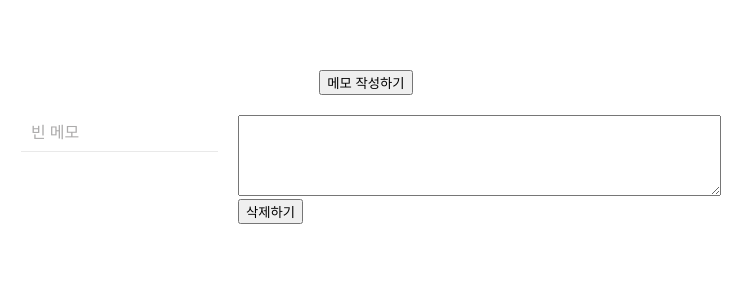
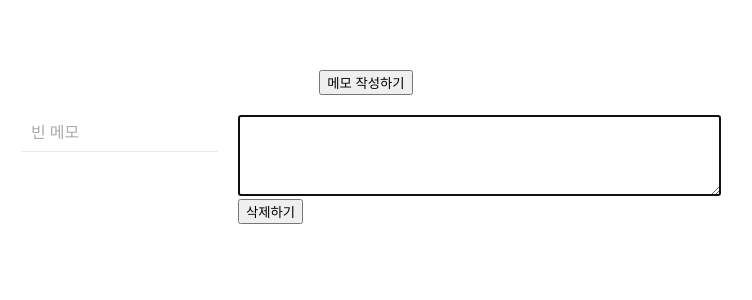
Before and after one commit to dev-jihye/apple-memo, a React (Create React App) app: page / in a window 1280 px wide. Both pictures are taken after a click on the button "메모 작성하기". Shown: the top 300 px of the page, without its empty margins (269-1021 px from the left). Built offline with nearby package versions, Linux system fonts and the light colour scheme.

Commit message:
✨ 메모 작성하기 버튼 눌렀을 때 textarea에 포커스 기능 추가

```diff
--- a/src/App.js
+++ b/src/App.js
@@ -1,10 +1,16 @@
-import { useState } from 'react';
+import { useEffect, useRef, useState } from 'react';
 import MemoItem from './components/MemoItem';
 import './style.css';
 
 function App() {
   const [memos, setMemos] = useState([]);
   const [selectedMemo, setSelectedMemo] = useState(null);
+  const [isWriting, setIsWriting] = useState(false);
+  const textRef = useRef();
+
+  useEffect(() => {
+    textRef?.current?.focus();
+  }, [isWriting]);
 
   const onAddMemo = () => {
     if (memos.length >= 1 && !memos[0].content) {
@@ -15,9 +21,9 @@ function App() {
       id: Date.now(),
       content: '',
     };
-
     setMemos([newMemo, ...memos]);
     setSelectedMemo(newMemo);
+    setIsWriting(true);
   };
 
   return (
@@ -40,7 +46,7 @@ function App() {
           <div className="contentArea">
             {memos.length > 0 && (
               <>
-                <textarea className="contentText" rows="5" />
+                <textarea className="contentText" rows="5" ref={textRef} />
                 <button>삭제하기</button>
               </>
             )}
```
